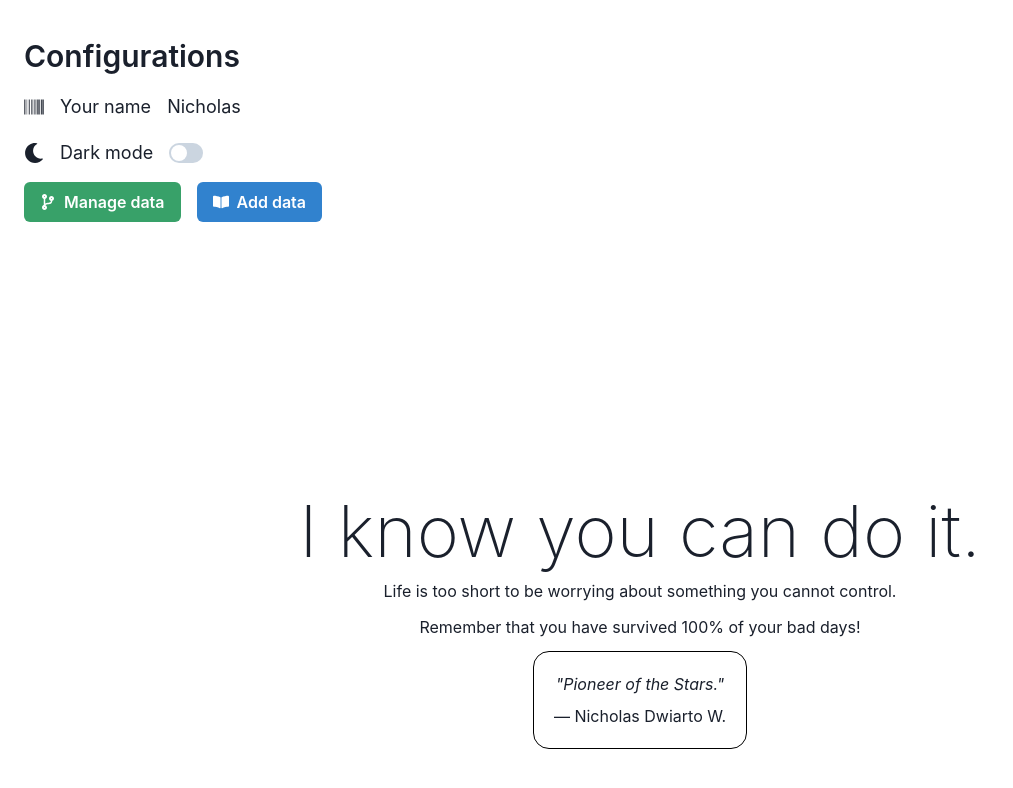
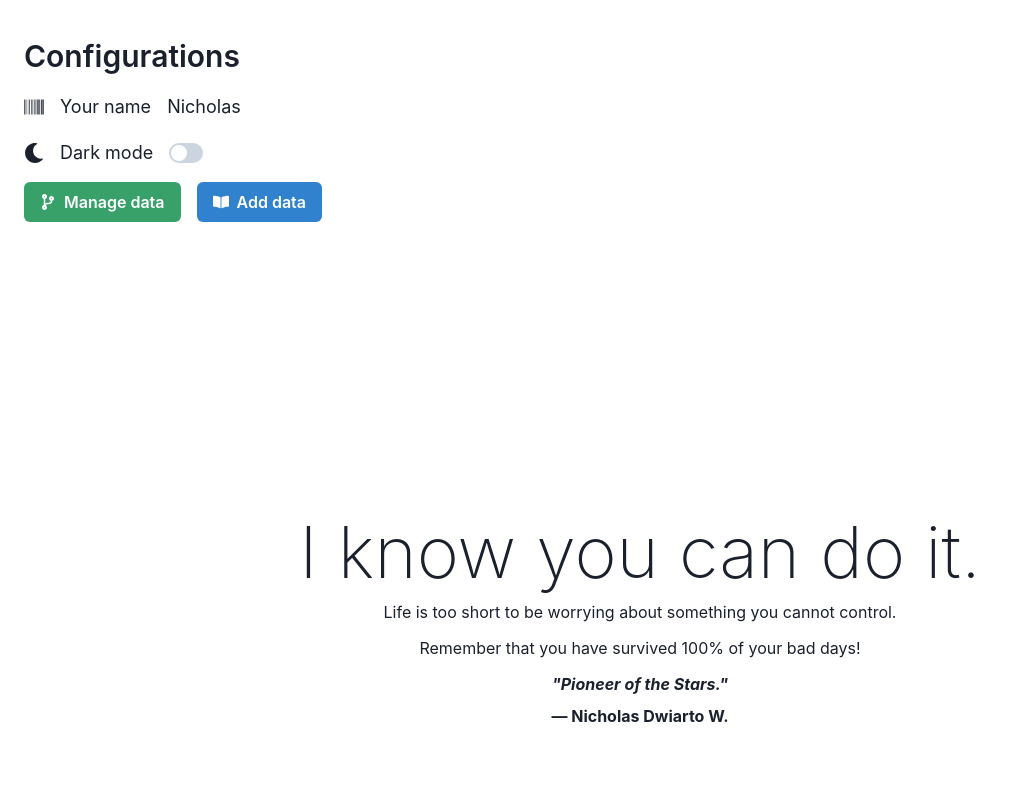
Before and after one commit to lauslim12/Fumi-no, a Next.js app: page / in a window 1280 px wide. Shown: the part 1377-2165 px from the top of the page, without its empty margins (0-1013 px from the left). Built offline with nearby package versions, Linux system fonts and the light colour scheme; no server answers.

Commit message:
feat: Change alert to use normal text

```diff
--- a/components/Home/Quotes.tsx
+++ b/components/Home/Quotes.tsx
@@ -14,9 +14,9 @@ const Quotes = () => {
 
   return (
     <VStack mt={5} textAlign="center">
-      <VStack border="1px solid black" p={5} rounded="1rem">
-        <Text fontStyle="italic">{`"${quote.quote}"`}</Text>
-        <Text>{`— ${quote.author}`}</Text>
+      <VStack>
+        <Text fontWeight="700" fontStyle="italic">{`"${quote.quote}"`}</Text>
+        <Text fontWeight="700">{`— ${quote.author}`}</Text>
       </VStack>
     </VStack>
   );
```
